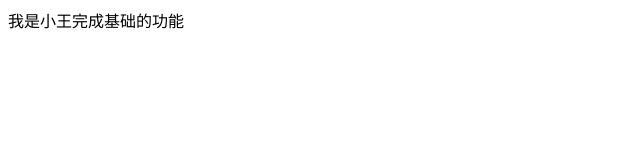
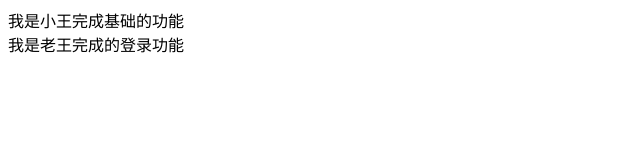
Before and after one commit to 18217085080/myfist, a plain HTML site: page index.html in a window 1280 px wide. Shown: the whole page, without its empty margins (0-640 px from the left). Drawn offline with Linux system fonts and the light colour scheme.

Commit message:
老王完成的登录功能

```diff
--- a/index.html
+++ b/index.html
@@ -6,5 +6,6 @@
 </head>
 <body>
  <div>我是小王完成基础的功能</div>
+<div>我是老王完成的登录功能</div>
 </body>
 </html>
```
